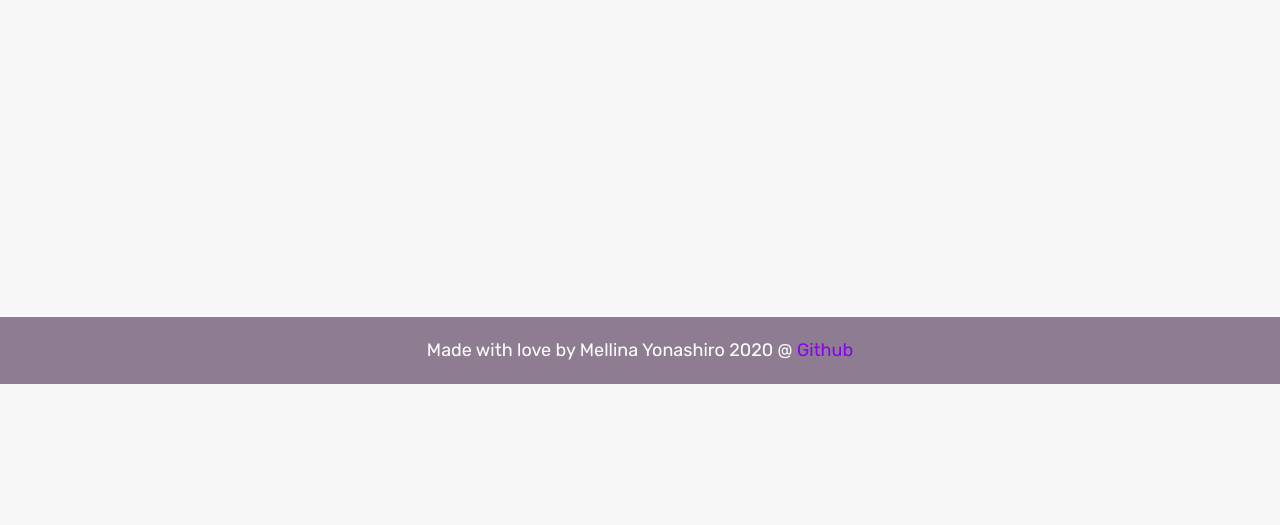
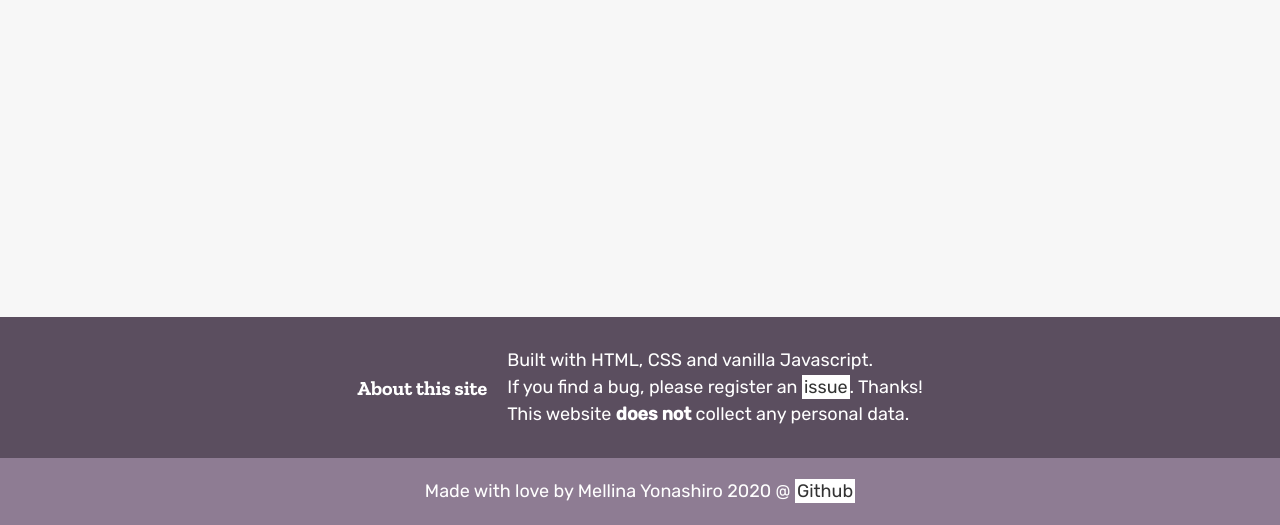
Before and after one commit to yogmel/yogmel.github.io, a plain HTML site: page index.html in a window 1280 px wide. Shown: the part 3789-4314 px from the top of the page. Before the commit the page ends 4173 px from the top, so only its background shows below. Drawn offline with nearby package versions, Linux system fonts and the light colour scheme.

Commit message:
Add footer note about site

```diff
--- a/assets/styles/style.css
+++ b/assets/styles/style.css
@@ -22,7 +22,7 @@ body {
 
 a {
   text-decoration: none;
-  color: #8900f2;
+  color: #333;
 }
 
 ul {
@@ -39,7 +39,7 @@ li {
 p,
 h1,
 h2,
-h3 {
+h3, h4 {
   margin: 0;
 }
 
@@ -60,6 +60,10 @@ section h2 {
 
 h3 {
   font-size: 2.3rem;
+}
+
+h4 {
+  font-size: 2rem;
 }
 
 .highlighted-text {
@@ -503,7 +507,25 @@ section {
 }
 
 /* FOOTER */
-.footer {
+.footer__disclaimer {
+  display: flex;
+  justify-content: center;
+  align-items: center;
+  background: #5b4e5f;
+  color: white;
+  padding: 3rem 0;
+}
+
+.footer__disclaimer > div {
+  margin-left: 2rem;
+}
+
+.footer a {
+  background: white;
+  padding: 1px 2px;
+}
+
+.footer__cc {
   width: 100%;
   background: #8e7c93;
   text-align: center;
--- a/index.html
+++ b/index.html
@@ -286,7 +286,16 @@
   </main>
 
   <footer class="footer">
-    <p>Made with love by Mellina Yonashiro 2020 @ <a href="https://github.com/yogmel/yogmel.github.io" target="_blank">
+    <div class="footer__disclaimer">
+      <h4>About this site</h4>
+      <div>
+        <p>Built with HTML, CSS and vanilla Javascript.</p>
+        <p>If you find a bug, please register an <a href="https://github.com/yogmel/yogmel.github.io/issues" target="_blank">issue</a>. Thanks!</p>
+        <p>This website <strong>does not</strong> collect any personal data.</p>
+      </div>
+    </div>
+    <p class="footer__cc">Made with love by Mellina Yonashiro 2020 @ <a
+        href="https://github.com/yogmel/yogmel.github.io" target="_blank">
         Github
       </a></p>
   </footer>
```
